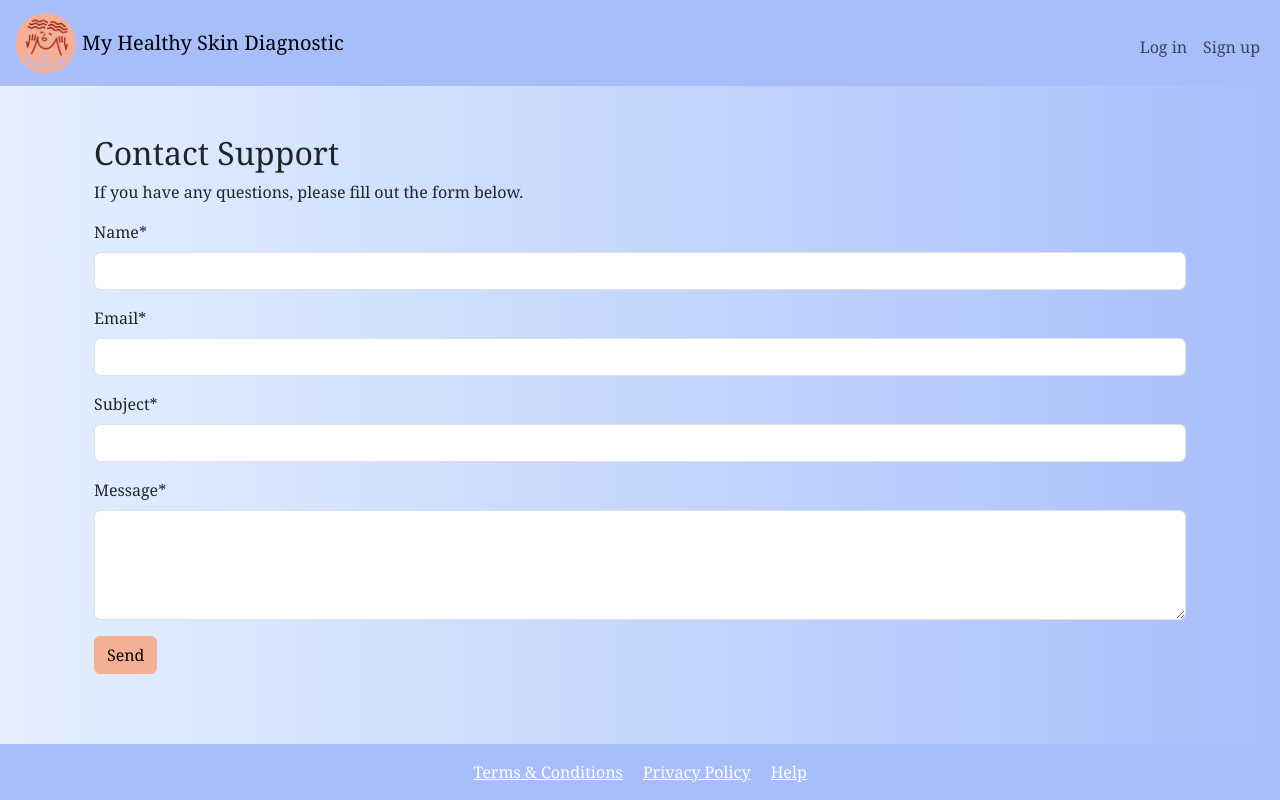
After one commit to ThisisAngelina/mhs_puzzle, a Django app: page /help/ in a window 1280 px wide. The commit adds this page. Run offline with Django 5.2, Linux system fonts and the light colour scheme; some libraries are stand-ins or nearby versions.

Commit message:
implement help emails

```diff
--- /dev/null
+++ b/mhs_puzzle_prj/puzzle_app/forms.py
@@ -0,0 +1,7 @@
+from django import forms
+
+class HelpForm(forms.Form):
+    name = forms.CharField(max_length=100, required=True, widget=forms.TextInput(attrs={"class": "form-control"}))
+    email = forms.EmailField(required=True, widget=forms.EmailInput(attrs={"class": "form-control"}))
+    subject = forms.CharField(max_length=200, required=True, widget=forms.TextInput(attrs={"class": "form-control"}))
+    message = forms.CharField(widget=forms.Textarea(attrs={"class": "form-control", "rows": 4}), required=True)
--- /dev/null
+++ b/mhs_puzzle_prj/puzzle_app/templates/puzzle_app/help.html
@@ -0,0 +1,24 @@
+{% extends "puzzle_app/layout.html" %}
+{% load crispy_forms_tags %}
+{% block title %} Help {% endblock %}
+
+{% block content %}
+<div class="container mt-4">
+    <h2>Contact Support</h2>
+    <p>If you have any questions, please fill out the form below.</p>
+
+    {% if messages %}
+        {% for message in messages %}
+            <div class="alert {% if message.tags %}alert-{{ message.tags }}{% endif %}">
+                {{ message }}
+            </div>
+        {% endfor %}
+    {% endif %}
+
+    <form method="POST">
+        {% csrf_token %}
+        {{form| crispy}}
+        <button type="submit" class="btn btn-primary">Send</button>
+    </form>
+</div>
+{% endblock %}
--- a/mhs_puzzle_prj/puzzle_app/templates/puzzle_app/layout.html
+++ b/mhs_puzzle_prj/puzzle_app/templates/puzzle_app/layout.html
@@ -58,7 +58,7 @@
         <div class="container text-center">
             <a href="#link1" class="text-white me-3">Terms & Conditions</a>
             <a href="#link2" class="text-white me-3">Privacy Policy</a>
-            <a href="#link3" class="text-white">Help</a>
+            <a href="{% url 'help' %}" class="text-white">Help</a>
         </div>
     </footer>
 
--- a/mhs_puzzle_prj/puzzle_app/urls.py
+++ b/mhs_puzzle_prj/puzzle_app/urls.py
@@ -13,6 +13,7 @@ urlpatterns = [
     path('password_reset', auth_views.PasswordResetView.as_view(), name='password_reset'),
     path('password_reset/done', auth_views.PasswordResetDoneView.as_view(), name='password_reset_done'),
     path('password_change', auth_views.PasswordChangeView.as_view(), name='password_change'),
-    path('password_change/done', auth_views.PasswordChangeDoneView.as_view(), name='password_change_done')
+    path('password_change/done', auth_views.PasswordChangeDoneView.as_view(), name='password_change_done'),
+    path("help/", v.help, name="help"),
 
 ]
--- a/mhs_puzzle_prj/puzzle_app/views.py
+++ b/mhs_puzzle_prj/puzzle_app/views.py
@@ -4,14 +4,17 @@ from django.db.models import Prefetch
 from django.core.cache import cache
 from django.http import HttpResponse
 from django.shortcuts import redirect, render
+from django.core.mail import send_mail
 from django.contrib import messages
 from django.utils.timezone import now
 from django.contrib.auth.forms import UserCreationForm
 from django.contrib.auth.decorators import login_required
 from django.urls import reverse_lazy
 from django.contrib.auth.views import LogoutView, LoginView
+from django.conf import settings
 
 from .models import Question, Category, Answer, QuestionResult, SurveyCompletion
+from .forms import HelpForm
 from django.contrib.auth.models import User
 from .services.main_quiz_services import _load_questions, _process_scores, _display_graphs, _display_priority_category, _display_recommendation
 
@@ -186,5 +189,36 @@ class CustomLogoutView(LogoutView):
         messages.success(request, "Logged out successfully.")
         return super().dispatch(request, *args, **kwargs)
 
-def custom_404_view(request, exception):
+def custom_error_view(request, exception):
     return render(request, 'puzzle_app/404.html', status=404)
+
+
+def help(request):
+    if request.method == "POST":
+        form = HelpForm(request.POST)
+        if form.is_valid():
+            name = form.cleaned_data["name"]
+            email = form.cleaned_data["email"]
+            subject = form.cleaned_data["subject"]
+            message = form.cleaned_data["message"]
+
+            # Compose the email
+            full_message = f"Message from {name} ({email}):\n\n{message}"
+
+            try:
+                send_mail(
+                    subject=f"MHS puzzle app help: {subject}",
+                    message=full_message,
+                    from_email=settings.DEFAULT_FROM_EMAIL,
+                    recipient_list=[settings.EMAIL_HOST_USER],  # Replace with your email
+                    fail_silently=False,
+                )
+                messages.success(request, "Your message has been sent successfully!")
+                return redirect("help")  # Redirect back to the help page
+            except Exception as e:
+                messages.error(request, f"Error sending email: {e}")
+
+    else:
+        form = HelpForm()
+
+    return render(request, "puzzle_app/help.html", {"form": form})
```
Also changed, not shown: mhs_puzzle_prj/mhs_puzzle_prj/settings.py (+15 -12 lines), mhs_puzzle_prj/puzzle_app/services/main_quiz_services.py (+2 -5 lines).
